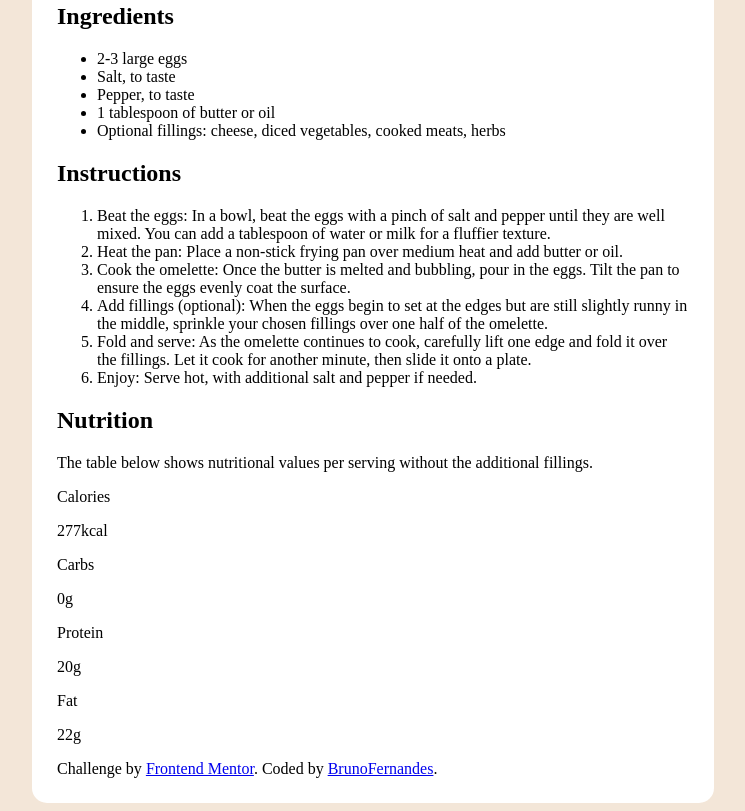
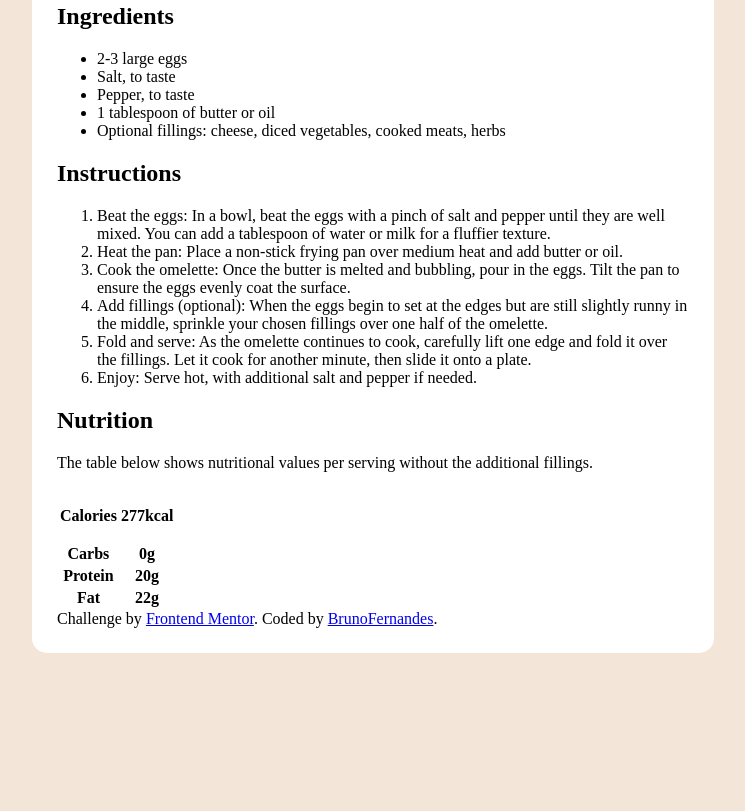
Before and after one commit to BrunoFernandesf/frontend-mentor-challenges, a plain HTML site: page recipe-page/index.html in a window 1280 px wide. Shown: the part 627-1438 px from the top of the page, without its empty margins (267-1012 px from the left). After the commit the page ends 1288 px from the top, so only its background shows below. Drawn offline with Linux system fonts and the light colour scheme.

Commit message:
atualizando para tables o layout nutricao

```diff
--- a/recipe-page/index.html
+++ b/recipe-page/index.html
@@ -56,24 +56,24 @@
     <div class="nutrition">
       <h2>Nutrition</h2>
       <p>The table below shows nutritional values per serving without the additional fillings.</p>
-      <div class="nutrition-table">
-        <div class="row">
-            <p>Calories</p>
-            <p>277kcal</p>
-        </div>
-        <div class="row">
-          <p>Carbs</p>
-          <p>0g</p>
-        </div>
-        <div class="row">
-          <p>Protein</p>
-          <p>20g</p>
-        </div>
-        <div class="row">
-          <p>Fat</p>
-          <p>22g</p>
-        </div>
-      </div>
+      <table>
+        <tr>
+            <th>Calories</th>
+            <th><p>277kcal</p></th>
+        </tr>
+        <tr>
+          <th>Carbs</th>
+          <th>0g</th>
+        </tr>
+        <tr>
+          <th>Protein</th>
+          <th>20g</th>
+        </tr>
+        <tr>
+          <th>Fat</th>
+          <th>22g</th>
+        </tr>
+      </table>
     </div>
 
     <div class="attribution">
```
